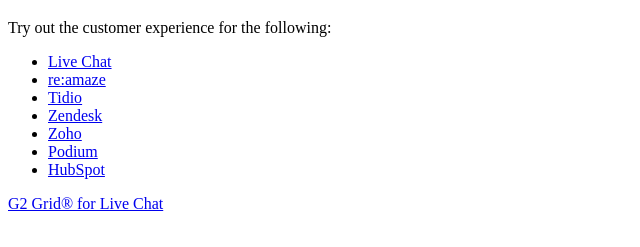
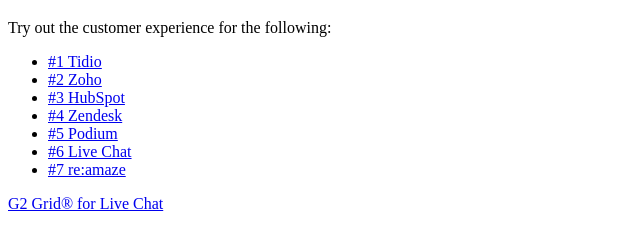
Before and after one commit to ibehtear/ibehtear.github.io, a plain HTML site: page index.html in a window 1280 px wide. Shown: the part 61-308 px from the top of the page, without its empty margins (0-640 px from the left). Drawn offline with Linux system fonts and the light colour scheme.

Commit message:
Adding rankings

```diff
--- a/index.html
+++ b/index.html
@@ -12,13 +12,13 @@
     <h1>Chat Playground</h1>
     <p>Try out the customer experience for the following:</p>
     <ul>
-        <li><a href="livechat">Live Chat</a></li>
-        <li><a href="reamaze">re:amaze</a></li>
-        <li><a href="tidio">Tidio</a></li>
-        <li><a href="zendesk">Zendesk</a></li>
-        <li><a href="zoho">Zoho</a></li>
-        <li><a href="podium">Podium</a></li>
-        <li><a href="hubspot">HubSpot</a></li>
+        <li><a href="tidio">#1 Tidio</a></li>
+        <li><a href="zoho">#2 Zoho</a></li>
+        <li><a href="hubspot">#3 HubSpot</a></li>
+        <li><a href="zendesk">#4 Zendesk</a></li>
+        <li><a href="podium">#5 Podium</a></li>
+        <li><a href="livechat">#6 Live Chat</a></li>
+        <li><a href="reamaze">#7 re:amaze</a></li>
     </ul>
 
     <p><a href="https://www.g2.com/categories/live-chat?utf8=%E2%9C%93&selected_view=grid&segment=all#grid">G2 Grid® for Live Chat</a></p>
```
Also changed, not shown: hubspot.html (+7 -7 lines), livechat.html (+7 -7 lines), podium.html (+8 -8 lines), reamaze.html (+7 -7 lines), tidio.html (+7 -7 lines), zendesk.html (+7 -7 lines), zoho.html (+7 -7 lines).
